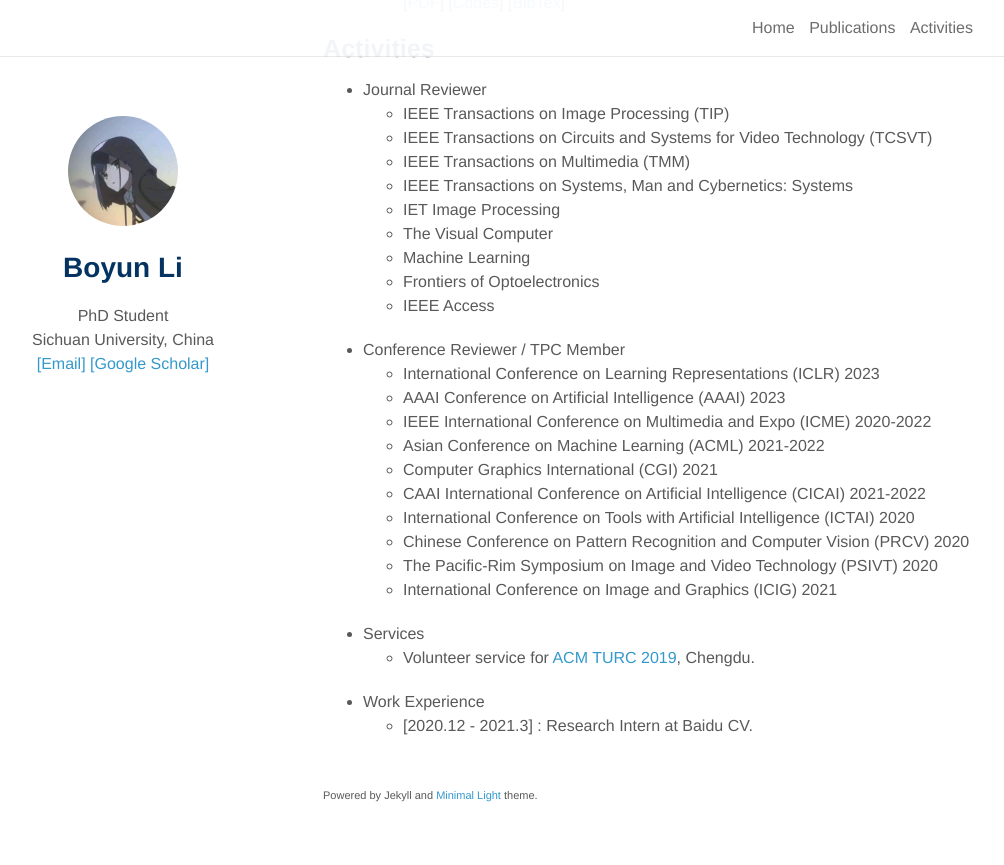
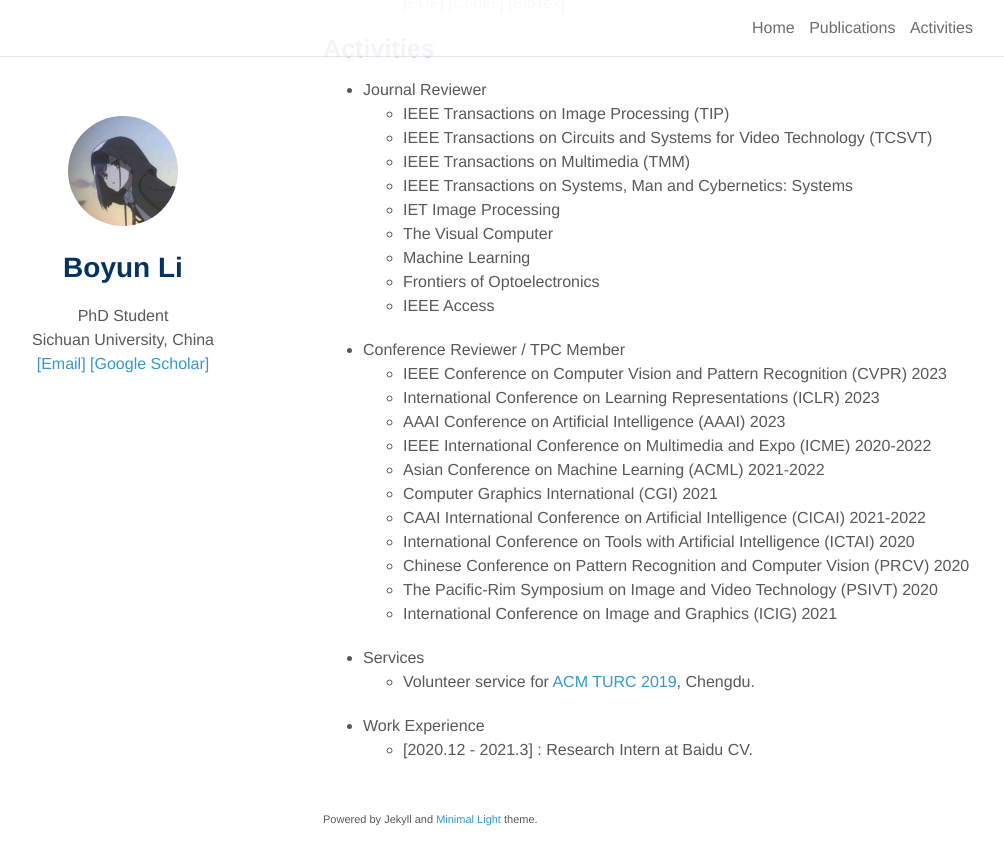
Before and after one commit to liboyun/liboyun.github.io, a Jekyll site: the page built from index.md, in a window 1280 px wide and 900 px high, scrolled down 1365 px. Shown: the top 865 px of the window, without its empty margins (147-1151 px from the left). Built offline with Jekyll 4.4.1, drawn with Linux system fonts in a browser that asks for light colours; nearby versions of some CDN libraries; a style sheet for code colours, icons or effects is not loaded; our own code applies the rules of GitHub Pages for plain Markdown files.

Commit message:
update CVPR reviewer

```diff
--- a/index.md
+++ b/index.md
@@ -54,6 +54,7 @@
   * IEEE Access
 
 * Conference Reviewer / TPC Member
+  * IEEE Conference on Computer Vision and Pattern Recognition (CVPR) 2023
   * International Conference on Learning Representations (ICLR) 2023
   * AAAI Conference on Artificial Intelligence (AAAI) 2023
   * IEEE International Conference on Multimedia and Expo (ICME) 2020-2022
@@ -64,6 +65,7 @@
   * Chinese Conference on Pattern Recognition and Computer Vision (PRCV) 2020
   * The Pacific-Rim Symposium on Image and Video Technology (PSIVT) 2020
   * International Conference on Image and Graphics (ICIG) 2021
+
 * Services
   * Volunteer service for [ACM TURC 2019](http://acmturc.com/2019/cn/index.html), Chengdu.
 
```
